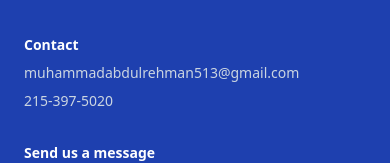
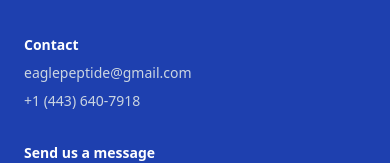
Before and after one commit to mabdulrehman08/EaglePeptide, a React (Vite) app: page /about in a window 390 px wide. Shown: the part 4269-4432 px from the top of the page. Built offline with nearby package versions, Linux system fonts and the light colour scheme; no server answers.

Commit message:
Update public contact email and phone number

```diff
--- a/src/components/Footer.tsx
+++ b/src/components/Footer.tsx
@@ -38,8 +38,8 @@ export default function Footer() {
 
           <div className="space-y-2">
             <p className="font-semibold text-white">Contact</p>
-            <p className="text-slate-300">muhammadabdulrehman513@gmail.com</p>
-            <p className="text-slate-300">215-397-5020</p>
+            <p className="text-slate-300">eaglepeptide@gmail.com</p>
+            <p className="text-slate-300">+1 (443) 640-7918</p>
           </div>
 
           <div>
@@ -88,7 +88,7 @@ export default function Footer() {
         {/* Mobile contact CTA */}
         <div className="sm:hidden mt-4">
           <a
-            href="mailto:muhammadabdulrehman513@gmail.com"
+            href="mailto:eaglepeptide@gmail.com"
             className="block w-full text-center py-3 bg-white hover:bg-slate-100 text-slate-900 rounded-md font-semibold transition"
           >
             Contact Us by Email
--- a/src/pages/About.tsx
+++ b/src/pages/About.tsx
@@ -74,7 +74,7 @@ export default function About() {
                 Shop Products
               </Link>
               <a
-                href="mailto:support@eaglepeptide.com"
+                href="mailto:eaglepeptide@gmail.com"
                 className="inline-flex items-center justify-center min-h-[48px] px-6 sm:px-8 py-3 border border-blue-300 dark:border-blue-700 text-blue-800 dark:text-blue-200 rounded-lg font-semibold hover:bg-blue-50 dark:hover:bg-blue-950 transition"
               >
                 Contact Support
```
